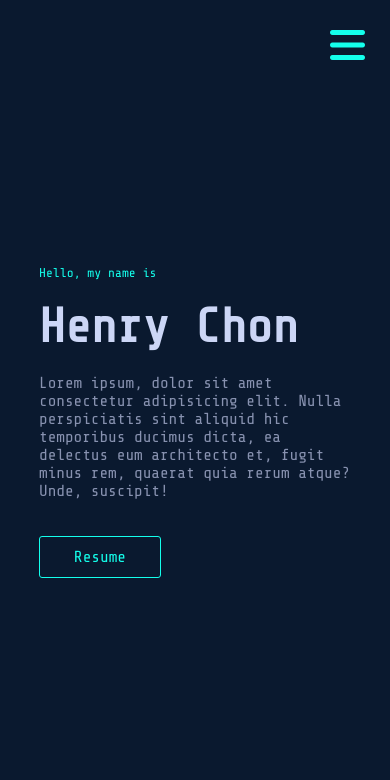
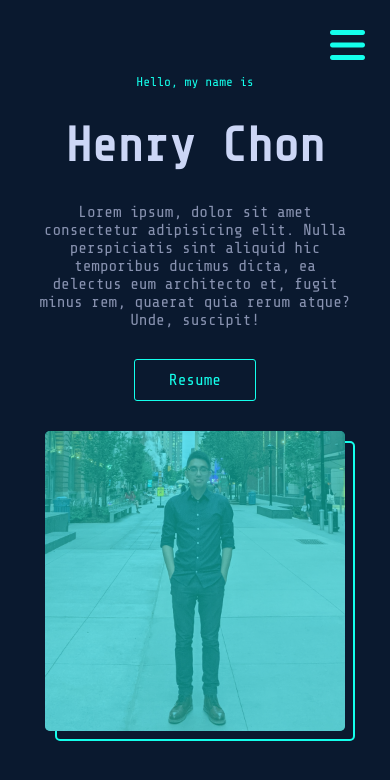
Before and after one commit to chonhenry/henry-portfolio, a React (Create React App) app: page / in a window 390 px wide. Shown: the top 780 px of the page. Built offline with nearby package versions, Linux system fonts and the light colour scheme.

Commit message:
added photo to intro section

```diff
--- a/src/App.css
+++ b/src/App.css
@@ -2,4 +2,5 @@
   display: flex;
   flex-direction: column;
   align-items: center;
+  position: relative;
 }
--- a/src/components/About.css
+++ b/src/components/About.css
@@ -1,34 +1,36 @@
 .about {
-  /* background-color: lightcyan; */
-  height: 100vh;
-  width: 750px;
+  min-height: 100vh;
+  width: 850px;
   margin: 0;
   display: flex;
-  flex-direction: column;
-  justify-content: center;
+  justify-content: space-between;
+  align-items: center;
+}
+
+.left-side {
+  width: 60%;
 }
 
 .sentence {
   margin: 0;
+  margin-bottom: 30px;
   color: var(--secondary-color);
 }
 
 .name {
-  margin: 20px 0 0 0;
+  margin: 0 0 30px 0;
   font-size: 5rem;
   color: var(--text-color);
 }
 
 .introduction {
-  margin-top: 20px;
-  /* margin: 0; */
+  margin: 0 0 30px 0;
   font-size: 1.2rem;
   color: var(--secondary-text-color);
 }
 
 .resume-btn {
   text-decoration: none;
-  margin-top: 20px;
   width: 150px;
   height: 50px;
   font-size: 1.2rem;
@@ -43,9 +45,87 @@
   align-items: center;
 }
 
+.right-side {
+  width: 35%;
+  /* z-index: -2; */
+}
+
+.img-container {
+  width: 300px;
+  height: 300px;
+  background-color: var(--secondary-color);
+  border-radius: 5px;
+  position: relative;
+}
+
+.img-container:before {
+  content: "";
+  position: absolute;
+  width: 100%;
+  height: 100%;
+  top: 0;
+  left: 0;
+  box-sizing: border-box;
+  transform: translate(10px, 10px);
+  border-radius: 5px;
+  border: 2px solid var(--secondary-color);
+  transition: 0.3s;
+}
+
+.img-container:hover.img-container:before {
+  transform: translate(-10px, -10px);
+}
+
+img {
+  width: 100%;
+  height: 100%;
+  border-radius: 5px;
+  filter: url("#teal-white");
+  opacity: 0.5;
+  transition: 0.3s opacity;
+}
+
+img:hover {
+  opacity: 1;
+}
+
 @media (max-width: 800px) {
   .about {
     width: 80vw;
+    flex-direction: column;
+    margin: 75px;
+    height: auto;
+    justify-content: flex-start;
+  }
+
+  .left-side,
+  .right-side {
+    width: 100%;
+    text-align: center;
+  }
+
+  .right-side {
+    display: flex;
+    justify-content: center;
+    align-items: center;
+  }
+
+  .sentence,
+  .name,
+  .introduction {
+    width: 100%;
+  }
+
+  .resume-btn {
+    margin: auto;
+    margin-top: 30px;
+    margin-bottom: 30px;
+  }
+}
+
+@media (max-width: 500px) {
+  img {
+    z-index: -10;
   }
 }
 
@@ -55,17 +135,14 @@
   }
 
   .name {
-    /* margin: 10px 0 0 0; */
     font-size: 3rem;
   }
 
   .introduction {
-    /* margin-top: 10px; */
     font-size: 1rem;
   }
 
   .resume-btn {
-    /* margin-top: 10px; */
     width: 120px;
     height: 40px;
     font-size: 1rem;
--- a/src/components/About.js
+++ b/src/components/About.js
@@ -1,22 +1,30 @@
 import React from "react";
+import image from "../assets/pic.jpeg";
 import "./About.css";
 
 const About = () => {
   return (
     <section className="about">
+      <div className="left-side">
         <p className="sentence">Hello, my name is</p>
         <p className="name">
           <strong>Henry Chon</strong>
         </p>
         <p className="introduction">
           Lorem ipsum, dolor sit amet consectetur adipisicing elit. Nulla
-        perspiciatis sint aliquid hic temporibus ducimus dicta, ea delectus eum
-        architecto et, fugit minus rem, quaerat quia rerum atque? Unde,
+          perspiciatis sint aliquid hic temporibus ducimus dicta, ea delectus
+          eum architecto et, fugit minus rem, quaerat quia rerum atque? Unde,
           suscipit!
         </p>
         <a className="resume-btn" href="../assets">
           Resume
         </a>
+      </div>
+      <div className="right-side">
+        <div className="img-container">
+          <img src={image} alt="" />
+        </div>
+      </div>
     </section>
   );
 };
--- a/src/components/Navbar.css
+++ b/src/components/Navbar.css
@@ -10,12 +10,14 @@
   text-align: right;
   color: white;
   background-color: var(--main-color);
+  z-index: 10;
 }
 
 .menu {
   margin: 0;
   padding: 0;
   display: flex;
+  background-color: var(--main-color);
 }
 
 .menu-tiem {
@@ -53,8 +55,7 @@
     box-sizing: border-box;
     flex-direction: column;
     height: 100vh;
-    /* background-color: lightcoral; */
-    position: fixed;
+    position: absolute;
     top: 0;
     right: 0;
     height: 100vh;
```
Also changed, not shown: src/assets/pic.jpeg (added). Lines whose indentation alone changed are shown as unchanged.
